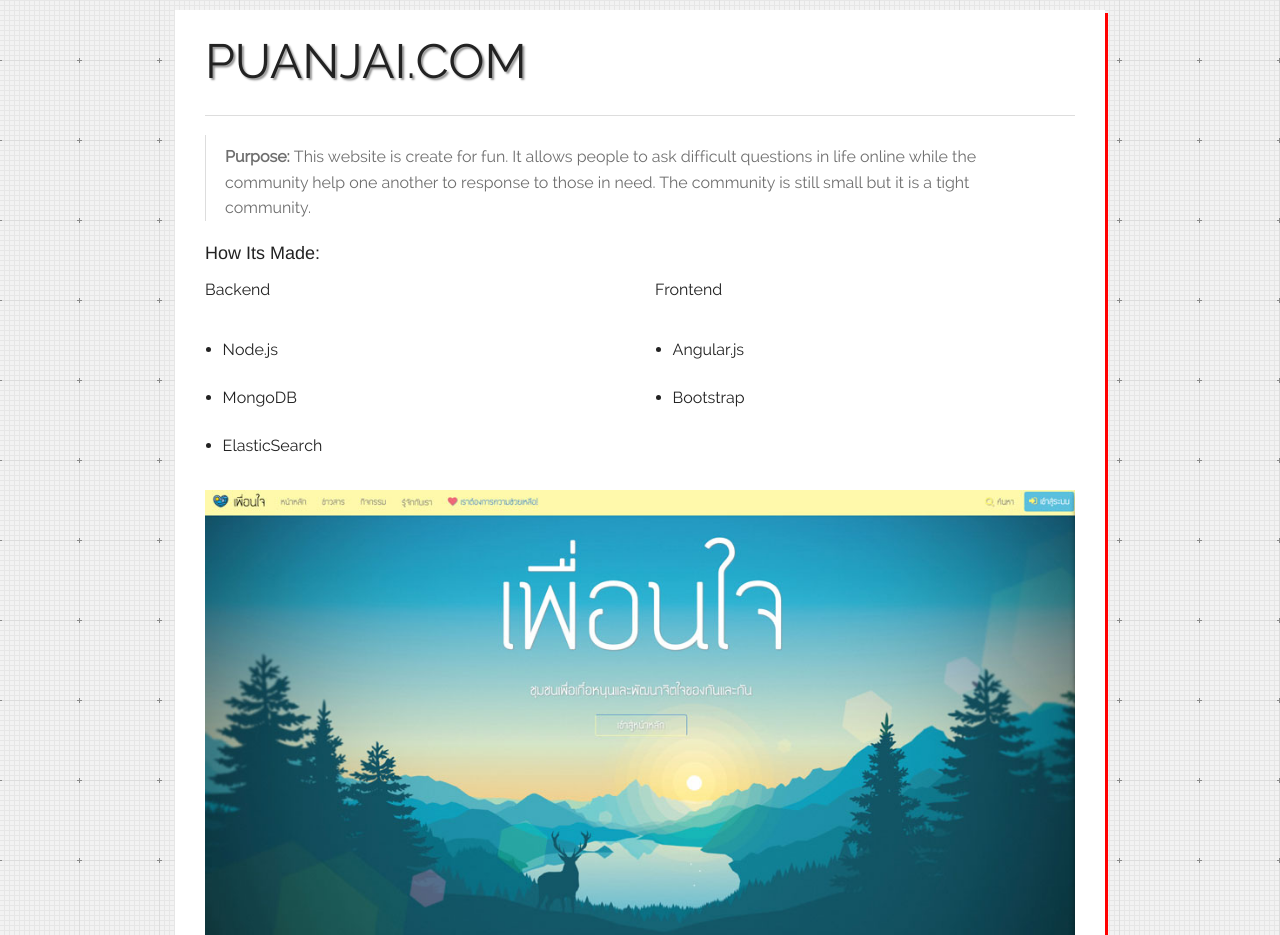
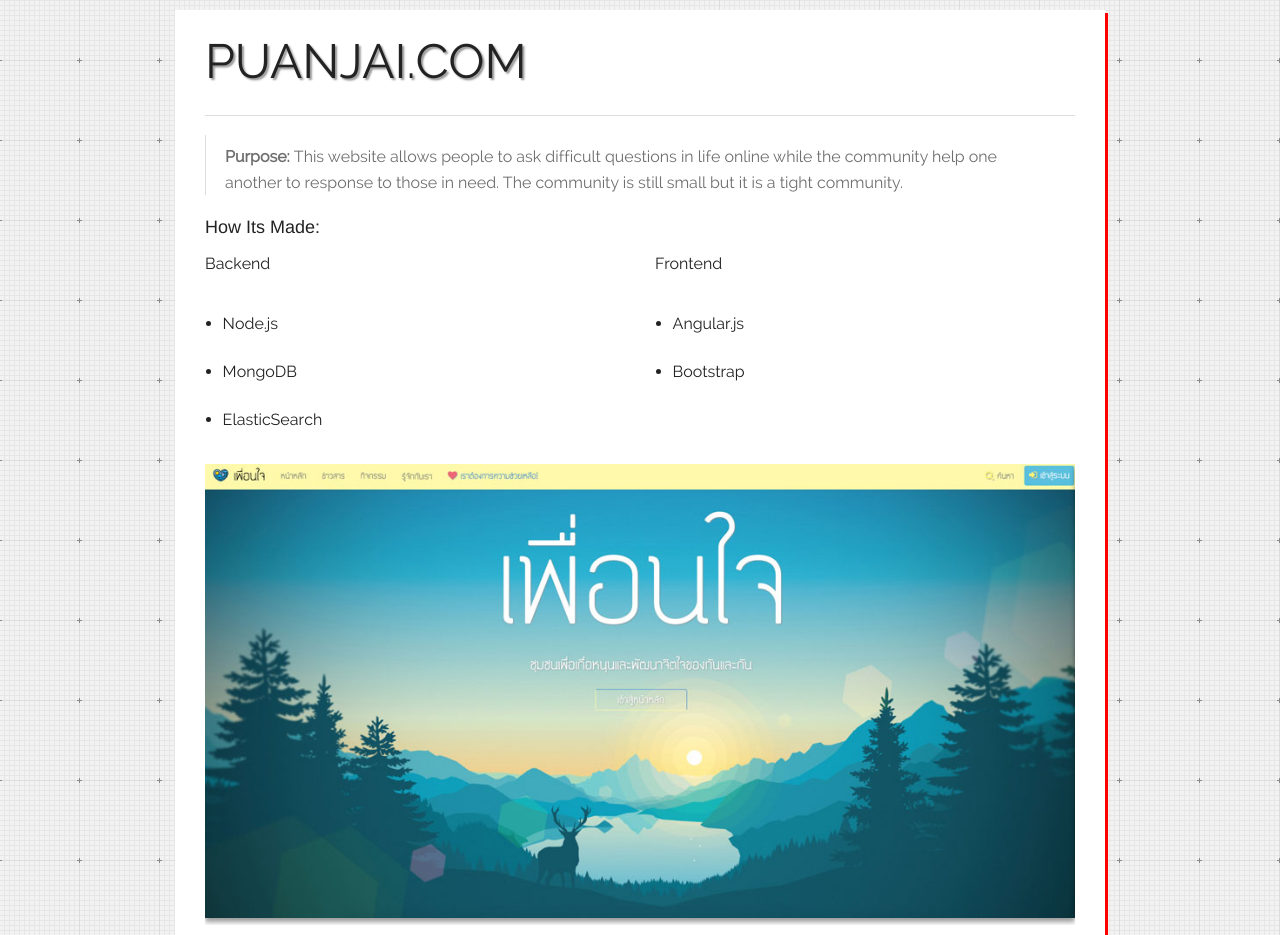
Before and after one commit to klaoha06/klaoha06.github.io, a plain HTML site: page index.html in a window 1280 px wide. Shown: the part 1940-2875 px from the top of the page. Drawn offline with Linux system fonts and the light colour scheme.

Commit message:
fix wording

```diff
--- a/index.html
+++ b/index.html
@@ -161,7 +161,7 @@
 							<div class="box small-red">
 								<a href="http://puanjai.com"><h3>PUANJAI.COM</h3></a>
 								<hr>
-								<blockquote><strong>Purpose: </strong>This website is create for fun. It allows people to ask difficult questions in life online while the community help one another to response to those in need. The community is still small but it is a tight community.</blockquote>
+								<blockquote><strong>Purpose: </strong>This website allows people to ask difficult questions in life online while the community help one another to response to those in need. The community is still small but it is a tight community.</blockquote>
 								<h5>How Its Made:</h5>
 								<div class="row">
 									<div class="medium-6 columns">
```
